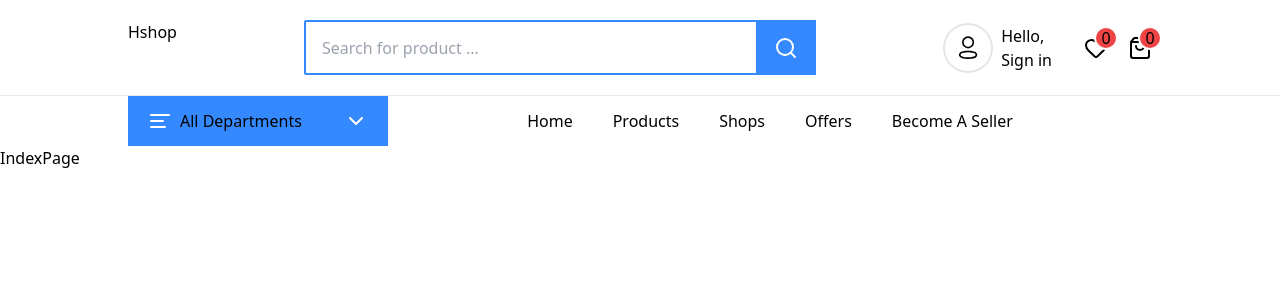
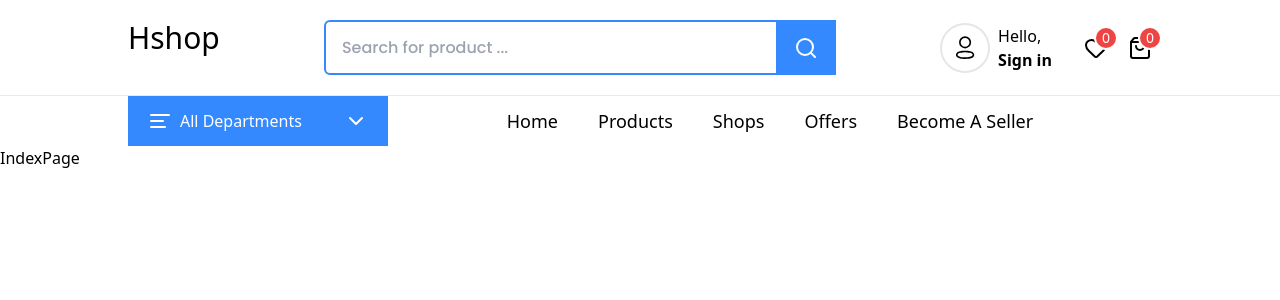
Before and after one commit to hakoom911/multi-v-ecommerce-shop, a Next.js app in the folder apps/user-ui/: page / in a window 1280 px wide. Shown: the top 300 px of the page. Built offline with nearby package versions, Linux system fonts and the light colour scheme.

Commit message:
feat: fix the tailwind problem.

```diff
--- a/apps/user-ui/src/app/layout.tsx
+++ b/apps/user-ui/src/app/layout.tsx
@@ -1,5 +1,5 @@
+import "./global.css";
 import Header from "../shared/widgets/header";
-import "./global.css";
 import { Poppins, Roboto } from "next/font/google";
 
 export const metadata = {
--- a/apps/user-ui/src/shared/widgets/header/header.tsx
+++ b/apps/user-ui/src/shared/widgets/header/header.tsx
@@ -18,7 +18,7 @@ function Header({}: Props) {
           <input
             type="text"
             placeholder="Search for product ..."
-            className="w-full rounded-sm px-4 font-Poppins font-medium border-[2.5px] border-[#3489FF] outline-none h-[55px]"
+            className="w-full rounded-md px-4 font-Poppins font-medium border-[2.5px] border-[#3489FF] outline-none h-[55px]"
           />
           <div className="w-[60px] cursor-pointer flex items-center justify-center h-[55px] bg-[#3489FF] absolute top-0 right-0">
             <Search color="#fff" />
--- a/apps/user-ui/tailwind.config.js
+++ b/apps/user-ui/tailwind.config.js
@@ -8,8 +8,8 @@ module.exports = {
   theme: {
     extend: {
       fontFamily: {
-        Roboto: ["var(--font-roboto"],
-        Poppins: ["var(--font-poppins"],
+        Roboto: ["var(--font-roboto)"],
+        Poppins: ["var(--font-poppins)"],
       },
     },
   },
```
